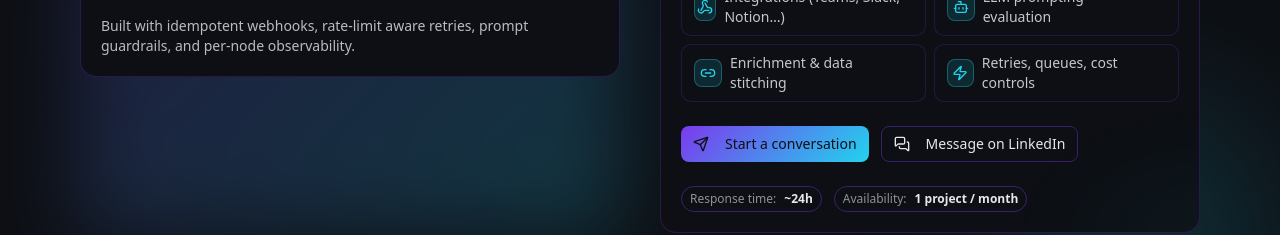
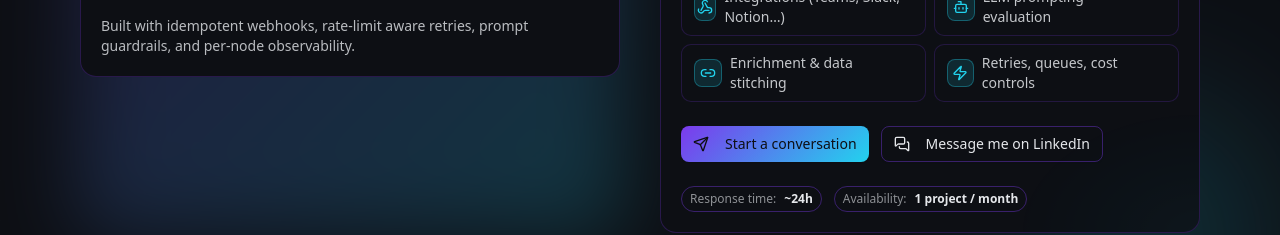
Before and after one commit to bhopalg/portfolio-2025, a Next.js app: page / in a window 1280 px wide. Shown: the part 1220-1455 px from the top of the page. Built offline with nearby package versions, Linux system fonts and the light colour scheme.

Commit message:
chore: update LinkedIn button text for clarity

```diff
--- a/src/components/ai-showcase.tsx
+++ b/src/components/ai-showcase.tsx
@@ -139,7 +139,7 @@ function WorkWithMe() {
               rel="noreferrer"
             >
               <MessagesSquare className="mr-2 h-4 w-4" />
-              Message on LinkedIn
+              Message me on LinkedIn
             </Link>
           </Button>
         </div>
```
